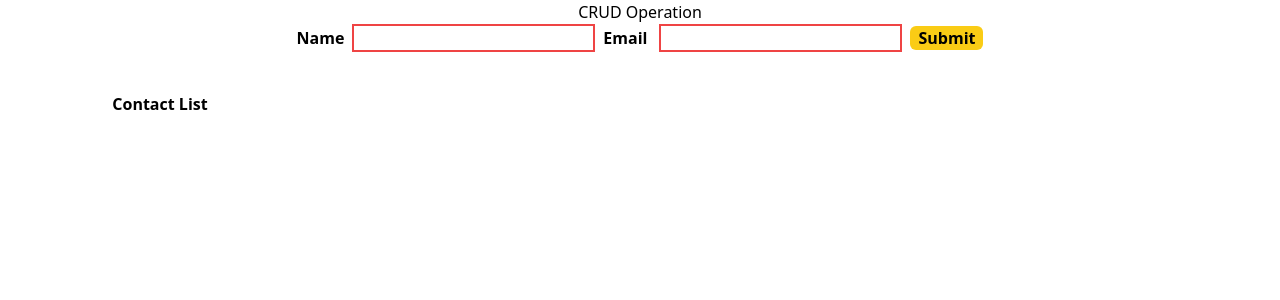
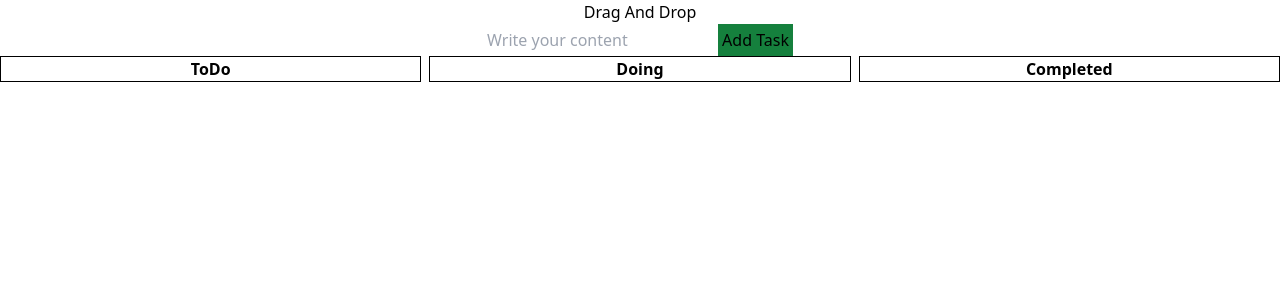
Before and after one commit to sumitpandey1999/reacttopics, a React (Create React App) app: page / in a window 1280 px wide. Shown: the top 300 px of the page. Built offline with nearby package versions, Linux system fonts and the light colour scheme.

Commit message:
Drag and drop

```diff
--- a/src/App.js
+++ b/src/App.js
@@ -1,7 +1,10 @@
 import './App.css';
 import { Provider } from 'react-redux';
 import store from './utils/store';
-import CrudOperation from './components/Crud Operation/CrudOperation';
+import DragAndDrop from './components/DragAndDrop';
+
+
+
 
 
 
@@ -9,7 +12,7 @@ function App() {
   return (
     <Provider store={store}>
       <div className="App">
-    <CrudOperation/>
+        <DragAndDrop />
       </div>
     </Provider>
   );
--- /dev/null
+++ b/src/components/DragAndDrop.js
@@ -0,0 +1,190 @@
+import React, { useState } from 'react'
+
+const DragAndDrop = () => {
+
+    const todo = "todo"
+    const doing = "doing"
+    const completed = "completed"
+
+    const [task, setTask] = useState('')
+    const [taskList, setTaskList] = useState([])
+    const [dragTask, setDragTask] = useState(null)
+    const [updateItem, setUpdateItem] = useState(null)
+
+
+    const handleAdd = () => {
+        if (updateItem) {
+            const obj = {
+                title: task,
+                id: updateItem.id,
+                status: updateItem.status
+            }
+            let copyTask = [...taskList];
+            copyTask = copyTask.filter((item)=>{
+                return(
+                    item.id !== updateItem.id
+                )
+            })
+            setTaskList((prevValue)=>[...copyTask, obj])
+            setUpdateItem(null)
+        }else{
+            const obj= {
+                title:task,
+                id: Date.now(),
+                status:todo
+            }
+         setTaskList((prevValue)=>[...prevValue, obj])
+        }
+    }
+
+    const handleDrag = (item) => {
+        setDragTask(item)
+        console.log(dragTask)
+    }
+
+    const handleDragOver = (e) => {
+        e.preventDefault();
+    }
+
+    const handleDragAndDrop = (status) => {
+        let copyTask = [...taskList]
+        copyTask = copyTask.map((itemTask) => {
+
+            if (itemTask.id === dragTask.id) {
+                itemTask.status = status
+            }
+            return itemTask
+        })
+        setTaskList(copyTask)
+        setDragTask(null)
+    }
+
+    const handleOndrop = (e) => {
+        const status = e.target.getAttribute("data-status")
+        console.log(status)
+
+        if (status === todo) {
+            handleDragAndDrop(todo)
+        }
+        else if (status === doing) {
+            handleDragAndDrop(doing)
+        }
+        else if (status === completed) {
+            handleDragAndDrop(completed)
+        }
+
+    }
+
+    const handleDelete = (id) => {
+        let copyTask = [...taskList];
+        copyTask = copyTask.filter((item) => {
+            return (
+                item.id !== id
+            )
+        })
+        setTaskList(copyTask)
+    }
+
+    const handleEdit = (task) => {
+        setUpdateItem(task)
+        setTask(task.title)
+    }
+
+    return (
+        <div>
+            <h1>Drag And Drop</h1>
+            <input type="text"
+                placeholder='Write your content'
+                onChange={(e) => { setTask(e.target.value) }}
+                value={task}
+            />
+            <button
+                className='bg-green-700 p-1'
+                onClick={handleAdd}
+            >Add Task</button>
+
+
+            <div className='flex justify-between'>
+
+                <div className='w-1/3 border border-black mr-2'
+                    data-status={todo}
+                    onDragOver={handleDragOver}
+                    onDrop={handleOndrop}
+                >
+                    <h2 className='font-bold'>ToDo</h2>
+                    {taskList.map((item) => {
+                        return (
+                            item.status === todo && <div
+                                key={item.id}
+                                draggable
+                                onDrag={() => { handleDrag(item) }}
+                            >
+                                {item.title}
+                                <span
+                                    onClick={() => handleEdit(item)}
+                                    className='ml-2 bg-red-600'>Edit</span>
+                                <span
+                                    onClick={() => handleDelete(item.id)}
+                                    className='ml-2 bg-red-600'>Delete</span>
+                            </div>
+                        )
+                    })}
+                </div>
+
+                <div
+                    className='w-1/3 border border-black mr-2'
+                    data-status={doing}
+                    onDragOver={handleDragOver}
+                    onDrop={handleOndrop}
+                >
+                    <h2 className='font-bold'>Doing</h2>
+                    {taskList.map((item) => {
+                        return (
+                            item.status === doing && <div key={item.id}
+                                draggable
+                                onDrag={() => { handleDrag(item) }}
+                            >
+                                {item.title}
+                                <span
+                                    onClick={() => handleEdit(item)}
+                                    className='ml-2 bg-red-600'>Edit</span>
+                                <span
+                                    onClick={() => handleDelete(item.id)}
+                                    className='ml-2 bg-red-600'>Delete</span>
+                            </div>
+                        )
+                    })}
+                </div>
+
+
+                <div
+                    className='w-1/3 border border-black'
+                    data-status={completed}
+                    onDragOver={handleDragOver}
+                    onDrop={handleOndrop}
+                >
+                    <h2 className='font-bold'>Completed</h2>
+                    {taskList.map((item) => {
+                        return (
+                            item.status === completed && <div key={item.id}
+                                draggable
+                                onDrag={() => { handleDrag(item) }}
+                            >
+                                {item.title}
+                                <span
+                                    onClick={() => handleEdit(item)}
+                                    className='ml-2 bg-red-600'>Edit</span>
+                                <span
+                                    onClick={() => handleDelete(item.id)}
+                                    className='ml-2 bg-red-600'>Delete</span>
+                            </div>
+                        )
+                    })}
+                </div>
+            </div>
+
+        </div>
+    )
+}
+
+export default DragAndDrop
--- /dev/null
+++ b/src/components/StonePaperScissorsGame.js
@@ -0,0 +1,74 @@
+import React from 'react'
+import { useState } from 'react'
+
+const StonePaperScissorsGame = () => {
+
+    const [computerChoice, setComputerChoice] = useState("")
+    const [message, setMessage] = useState("")
+
+    const handleComputerChoice = () => {
+        const choice = ["paper", "stone", "scissors"];
+        const randomNumber = Math.floor(Math.random() * 3);
+        // console.log(randomNumber)
+        return (
+           choice[randomNumber]
+        )
+    }
+
+    const handleGame = (name) => {
+      const compchoice =  handleComputerChoice()
+      setComputerChoice(compchoice)
+        console.log(compchoice)
+        if (name === compchoice) {
+            setMessage("Game is Draw")
+        }
+        else if (name === "paper" && compchoice=== "scissors") {
+            setMessage("computer Win the game")
+        }
+        else if (name === "paper" && compchoice === "stone") {
+            setMessage("user Win the game")
+        }
+
+
+        else if (name === "stone" && compchoice=== "scissors") {
+            setMessage("user wins the game")
+        }
+        else if (name === "stone" && compchoice=== "paper") {
+            setMessage("computer wins the game")
+        }
+
+        else if (name === "scissors" && compchoice === "stone") {
+            setMessage("computer wins the game")
+        }
+        else if (name === "scissors" && compchoice === "paper") {
+            setMessage("User win the game")
+        }
+
+
+
+    }
+
+    return (
+        <div>
+            <h1 className='font-bold'>Stone Paper Scissors</h1>
+            <div className='mt-10'>
+                <button
+                    className='bg-red-700 p-2 mr-2'
+                    onClick={() => handleGame("stone")}
+                >Stone</button>
+                <button
+                    className='bg-red-700 p-2 mr-2'
+                    onClick={() => handleGame("paper")}
+                >Paper</button>
+                <button
+                    className='bg-red-700 p-2'
+                    onClick={() => handleGame("scissors")}
+                >Scissors</button>
+            </div>
+            <h1>{message}</h1>
+            <h2>{computerChoice}</h2>
+        </div>
+    )
+}
+
+export default StonePaperScissorsGame
```
Also changed, not shown: src/components/TicTacToe.js (added).
